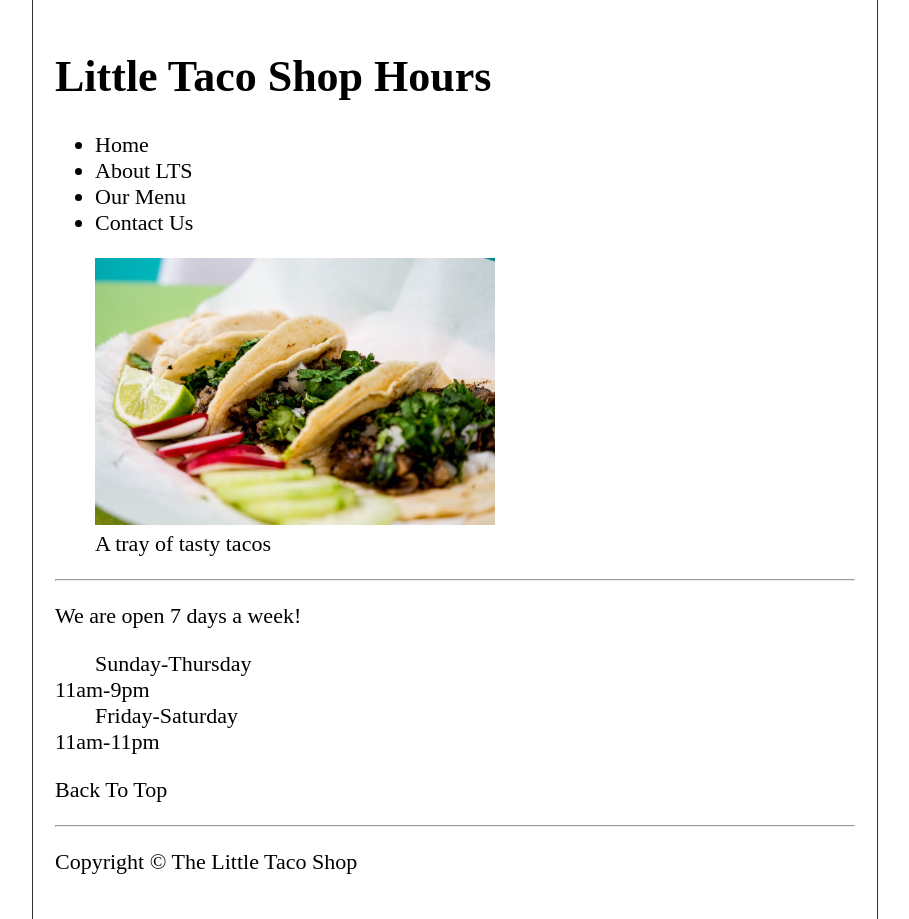
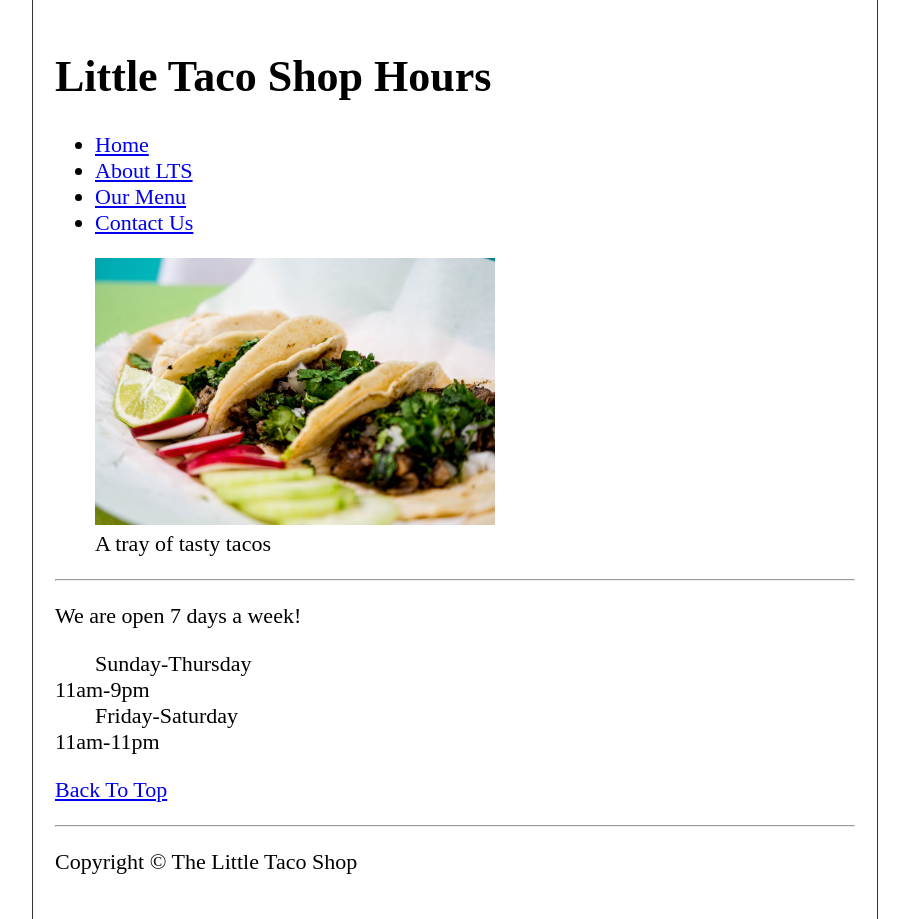
Before and after one commit to Gasus1/Taco-Shop, a plain HTML site: page hours.html in a window 1280 px wide. Shown: the whole page, without its empty margins (185-1094 px from the left). Drawn offline with Linux system fonts and the light colour scheme.

Commit message:
Added links

```diff
--- a/hours.html
+++ b/hours.html
@@ -15,10 +15,10 @@
     <header>
         <h1>Little Taco Shop Hours</h1>
         <ul>
-            <li>Home</li>
-            <li>About LTS</li>
-            <li>Our Menu</li>
-            <li>Contact Us</li>
+            <li><a href="/">Home</a></li>
+            <li><a href="/#about">About LTS</a></li>
+            <li><a href="/#our-menu">Our Menu</a></li>
+            <li><a href="/contact.html">Contact Us</a></li>
         </ul>
         <figure>
             <img src="img/tacos_tray_400x267.png" alt="Tray of tacos">
@@ -35,7 +35,7 @@
                 <dd>Friday-Saturday</dd>
                 <dt>11am-11pm</dt>
             </dl>
-            <p>Back To Top</p>
+            <p><a href="#">Back To Top</a></p>
         </article>
     </main>
     <hr>
```
Also changed, not shown: contact.html (+5 -5 lines), index.html (+7 -7 lines).
